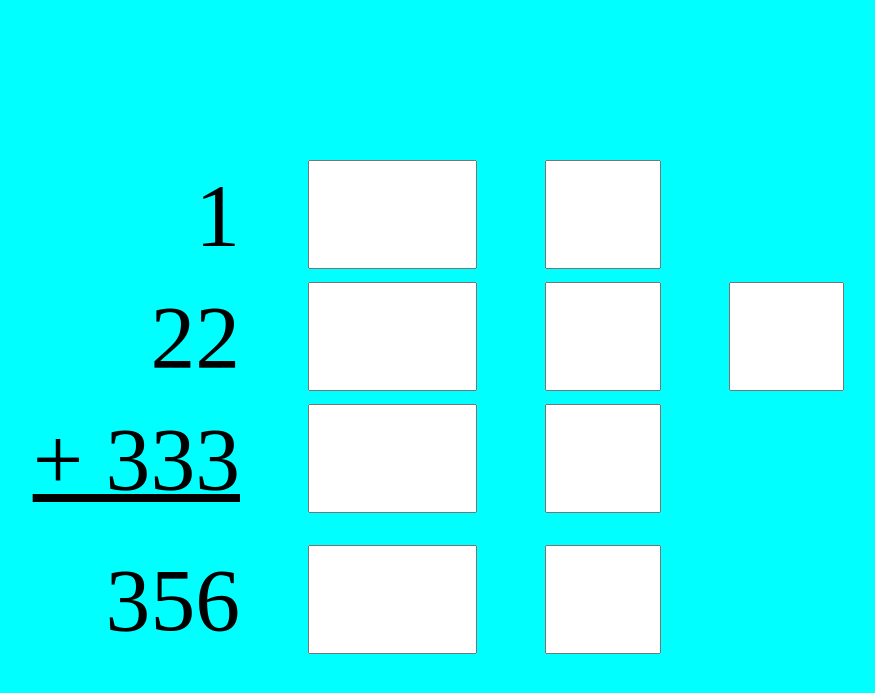
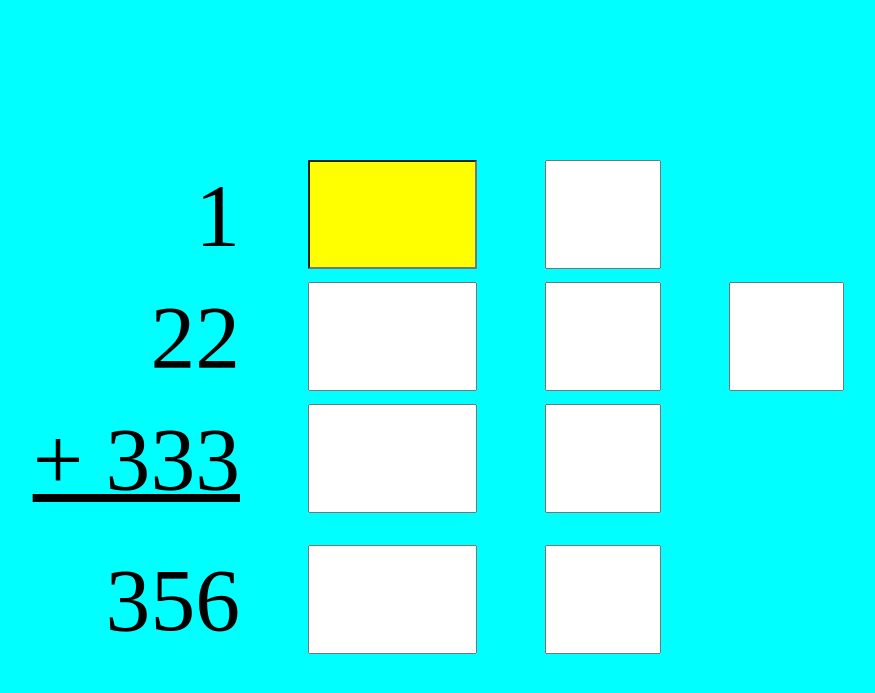
Before and after one commit to mebartsch/mebartsch.github.io, a Jekyll site: the page projects/CastingNines/TryIt/index.html, which Jekyll copies as it is, in a window 1280 px wide. Shown: the top 693 px of the page, without its empty margins (280-1155 px from the left). Built offline with Jekyll 4.4.1, drawn with Linux system fonts in a browser that asks for light colours.

Commit message:
Update index.html

```diff
--- a/projects/CastingNines/TryIt/index.html
+++ b/projects/CastingNines/TryIt/index.html
@@ -41,7 +41,7 @@ label {
 
    <div style="margin-top:10em">                     <!-- line 1 -->
     <label for="id1">1</label>
-    <input style="width:1.8em" type="text" id="id1-1" onkeyup="function1()"/>
+    <input style="width:1.8em;background:yellow" type="text" id="id1-1" onkeyup="function1()"/>
     <input style="width:1.2em" type="text" id="id1-2"/>
    </div>
 
```
